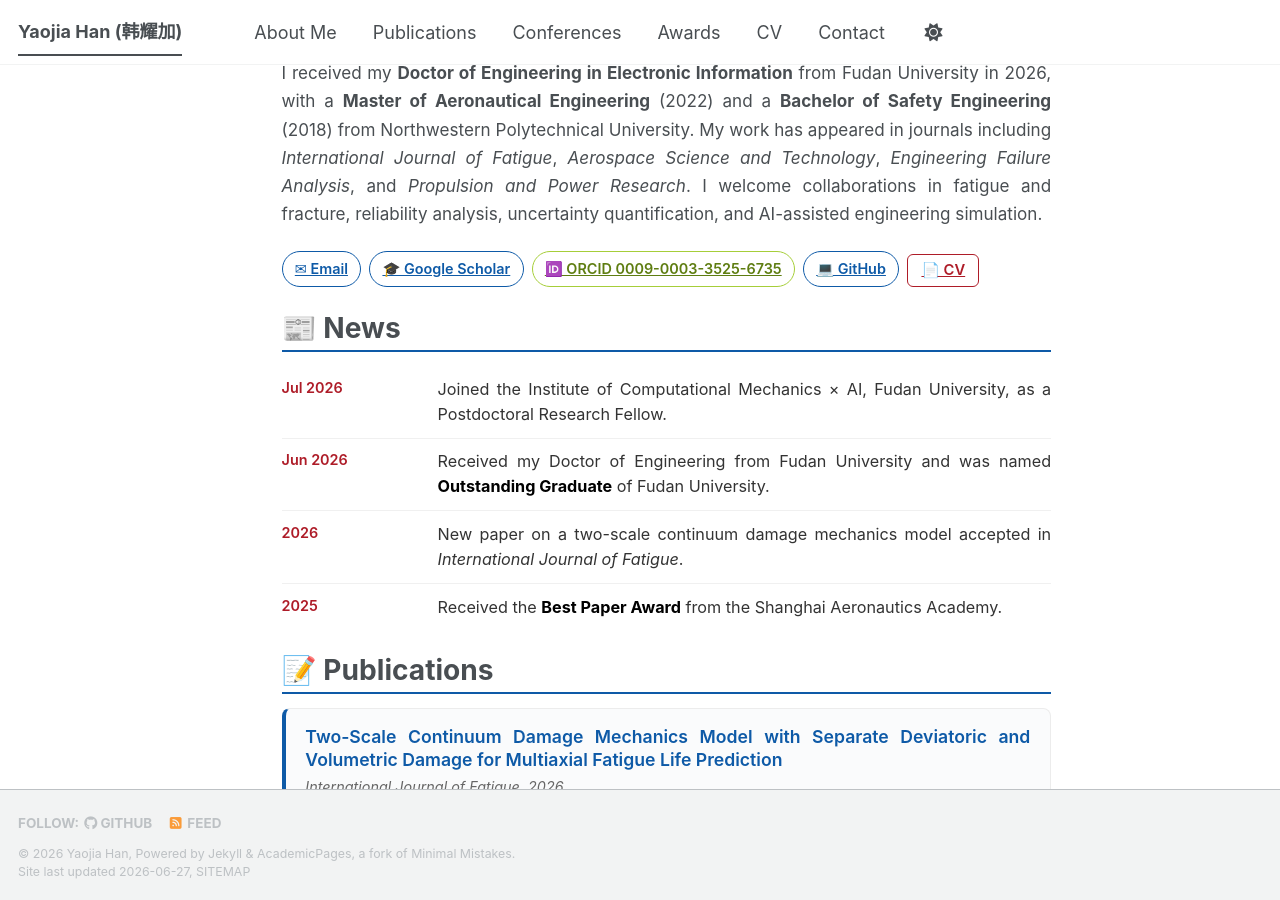
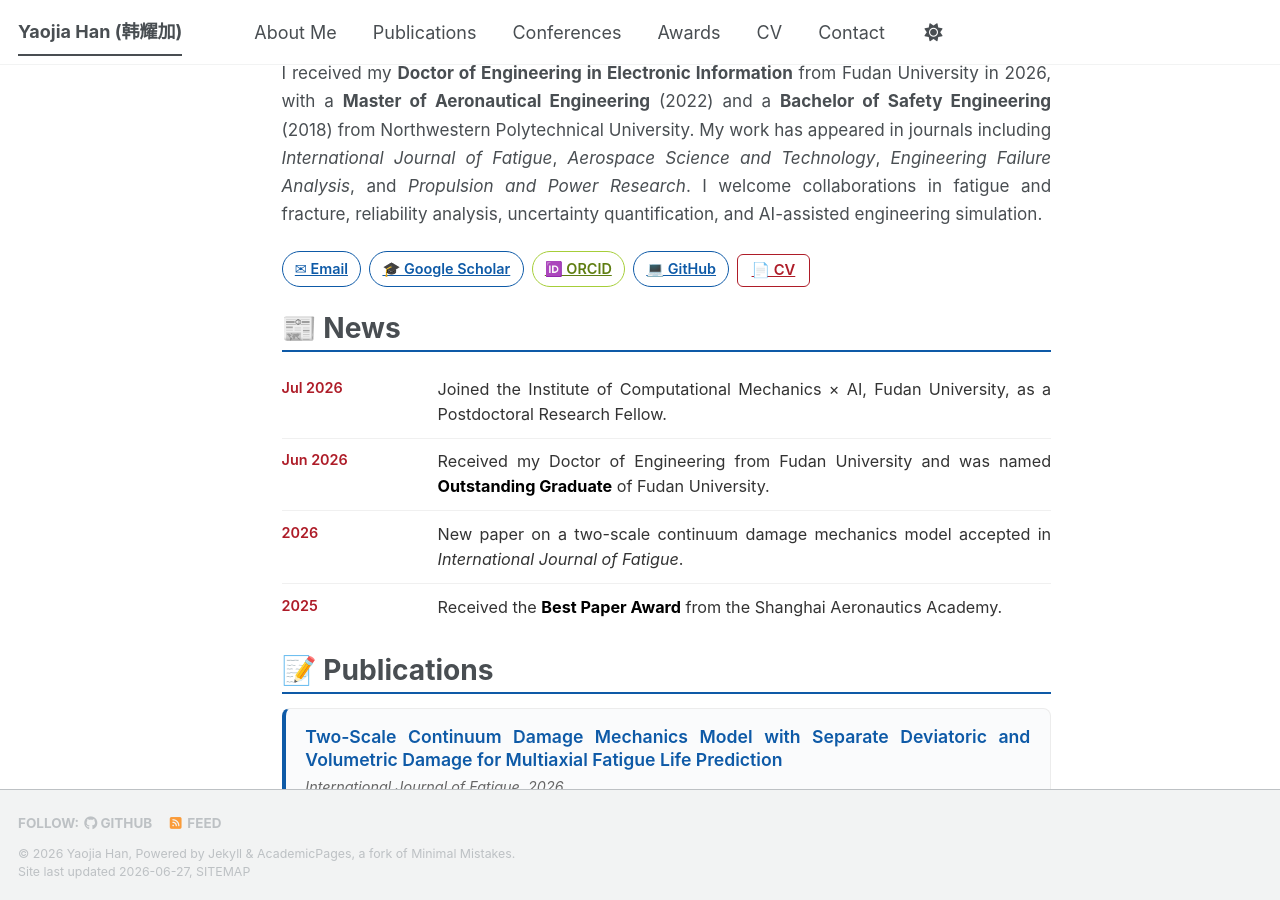
Before and after one commit to jaydenHYJ/jaydenHYJ.github.io, a Jekyll site: the page built from _pages/about.md, in a window 1280 px wide and 900 px high, scrolled down 384 px. Built offline with Jekyll 4.4.1, drawn with Linux system fonts in a browser that asks for light colours; a script bundle is joined from its source files by our own code; library files that are not in the unit come from our copies.

Commit message:
Update about.md

```diff
--- a/_pages/about.md
+++ b/_pages/about.md
@@ -105,7 +105,7 @@ I received my **Doctor of Engineering in Electronic Information** from Fudan Uni
 <div class="social-row">
 <a class="social-chip" href="mailto:yjhan@fudan.edu.cn">✉ Email</a>
 <a class="social-chip" href="https://scholar.google.com/citations?user=_A4AJTIAAAAJ&hl=zh-CN">🎓 Google Scholar</a>
-<a class="social-chip orcid" href="https://orcid.org/0009-0003-3525-6735">🆔 ORCID 0009-0003-3525-6735</a>
+<a class="social-chip orcid" href="https://orcid.org/0009-0003-3525-6735">🆔 ORCID</a>
 <a class="social-chip" href="https://github.com/jaydenHYJ">💻 GitHub</a>
 <a class="cv-button" href="files/CV_YJH.pdf">📄 CV</a>
 </div>
```
